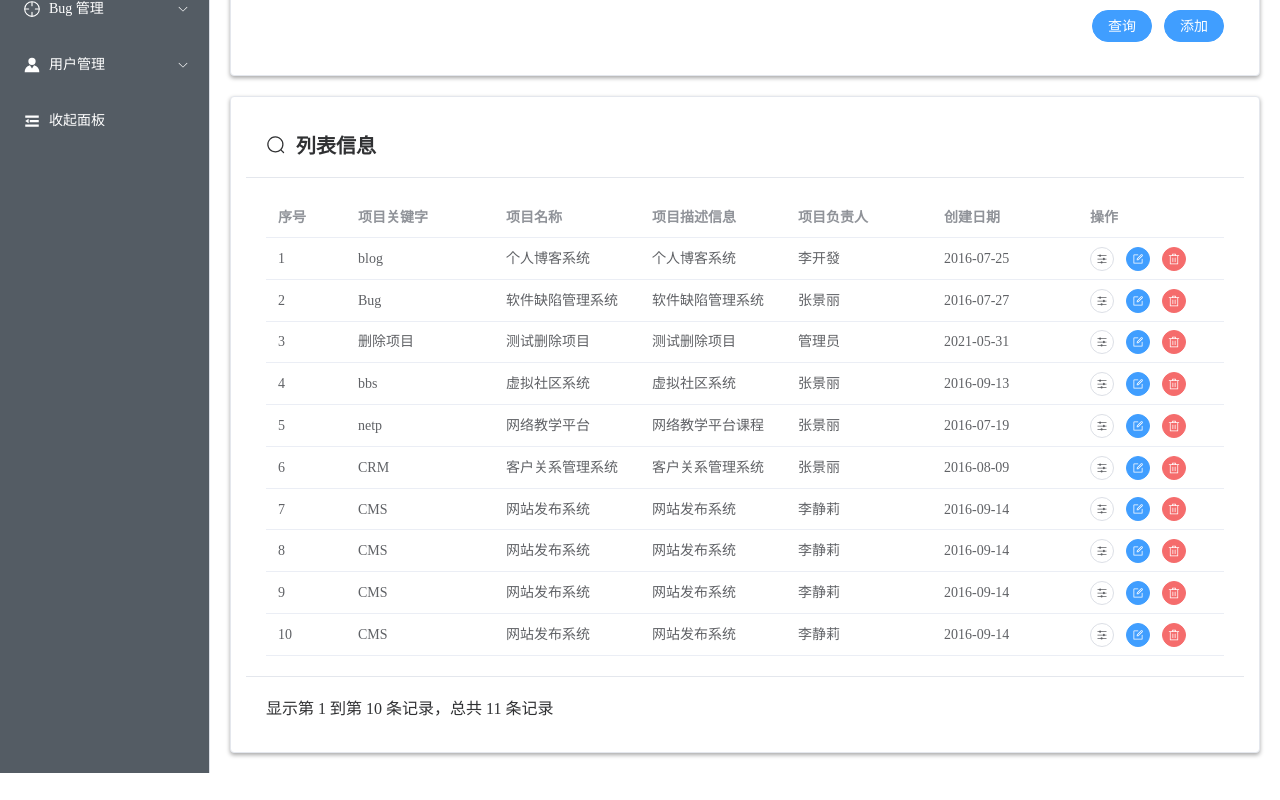
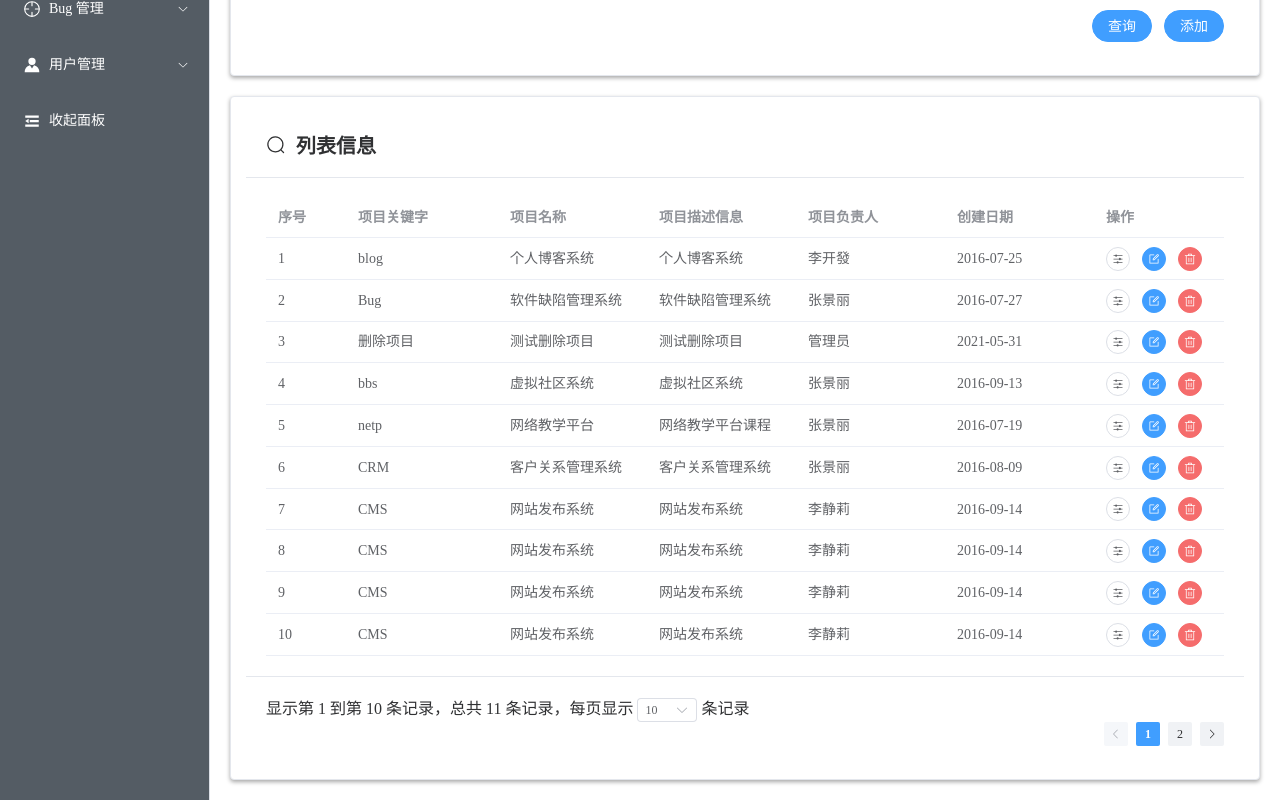
Before and after one commit to sduwh-orz/Neu-Bug-INIT-20230807105330, a Vue app in the folder web/: page /project/list in a window 1280 px wide. Shown: the part 305-1105 px from the top of the page. Before the commit the page ends 1078 px from the top, so only its background shows below. Built offline with nearby package versions, Linux system fonts and the light colour scheme.

Commit message:
Project manage page

```diff
--- a/web/src/views/LoginView.vue
+++ b/web/src/views/LoginView.vue
@@ -1,4 +1,4 @@
-<script>
+<script lang="ts">
 import { reactive } from 'vue'
 export default {
   setup() {
--- /dev/null
+++ b/web/src/views/project/ProjectCreateView.vue
@@ -0,0 +1,10 @@
+<script lang="ts">
+</script>
+
+<template>
+<h1>Project Create</h1>
+</template>
+
+<style>
+
+</style>
--- /dev/null
+++ b/web/src/views/project/ProjectEditView.vue
@@ -0,0 +1,10 @@
+<script lang="ts">
+</script>
+
+<template>
+<h1>Project Update</h1>
+</template>
+
+<style>
+
+</style>
--- a/web/src/views/project/ProjectListView.vue
+++ b/web/src/views/project/ProjectListView.vue
@@ -1,7 +1,11 @@
 <script lang="ts">
 import {Delete, Edit, Operation, Search} from '@element-plus/icons-vue';
 import BreadCrumbNav from "@/components/BreadCrumbNav.vue";
-import { defineComponent, reactive } from "vue";
+import { defineComponent, reactive, ref } from "vue";
+
+const moduleName = "project"
+const defaultPageSize = 10
+const pageSizes = [10, 25]
 
 interface Project {
   id: number
@@ -11,6 +15,7 @@ interface Project {
   owner: string
   created: string
 }
+
 export default defineComponent({
   computed: {
     Operation() {
@@ -23,20 +28,24 @@ export default defineComponent({
       return Edit
     }
   },
-  components: {Delete, Edit, Operation, BreadCrumbNav, Search },
+  components: { Delete, Edit, Operation, BreadCrumbNav, Search },
   mounted() {
-    let data = this.getData()
-    this.nowProjects.length = 0
-    this.nowProjects.splice(0, 0, ...data)
+    this.updateData()
   },
   data() {
     return {
-      page: this.$route.query.page ? Number(this.$route.query.page) : 1,
-      form: reactive({
-        name: ''
-      }),
-      size: this.$route.query.size ? Number(this.$route.query.size) : 10,
-      projects: [
+      keyword: ref(this.$route.query.keyword ? this.$route.query.keyword.toString(): ""),
+      page: ref(this.$route.query.page ? Number(this.$route.query.page) : 1),
+      size: ref(this.$route.query.size ? Number(this.$route.query.size) : defaultPageSize),
+      total: ref(0),
+      start: ref(0),
+      end: ref(0),
+      deleteDialogVisible: ref(false),
+      itemToDelete: undefined,
+      data: reactive([]),
+      defaultPageSize: defaultPageSize,
+      pageSizes: pageSizes,
+      fakeData: [
         {
           id: 1,
           keyword: 'blog',
@@ -114,23 +123,75 @@ export default defineComponent({
           description: "网站发布系统",
           owner: "李静莉",
           created: "2016-09-14"
-        }
+        },
       ],
-      nowProjects: reactive([])
     }
   },
   methods: {
-    getData() {
-      return this.projects.slice((this.page - 1) * this.size, this.page * this.size);
+    getJsonFake() {
+      let filtered = this.keyword.length == 0 ? this.fakeData : this.fakeData.filter((item)=>{
+        return item.name.indexOf(this.keyword) != -1
+      })
+      let result = {
+        data: filtered.slice((this.page - 1) * this.size, this.page * this.size),
+        total: filtered.length,
+        start: (this.page - 1) * this.size + 1,
+        end: this.page * this.size
+      }
+      if (result.start > result.total)
+        result.start = result.total
+      if (result.end > result.total)
+        result.end = result.total
+      return JSON.stringify(result)
     },
-    handleManage(index: number, row: Project) {
-      console.log(index, row)
+    updateData() {
+      let result = JSON.parse(this.getJsonFake())
+      this.total = result.total
+      this.start = result.start
+      this.end = result.end
+      this.data.length = 0
+      Object.assign(this.data, result.data)
     },
-    handleEdit(index: number, row: Project) {
-      console.log(index, row)
+    updateUrl() {
+      let url = "/" + moduleName + "/list?page=" + this.page
+      if (this.size != defaultPageSize)
+        url += "&size=" + this.size;
+      if (this.keyword.length != 0)
+        url += "&keyword=" + this.keyword
+      this.$router.push(url)
     },
-    handleDelete(index: number, row: Project) {
-      console.log(index, row)
+    handleSearch() {
+      this.updateUrl()
+      this.updateData()
+    },
+    handleCreate() {
+      let url = "/" + moduleName + "/create"
+      this.$router.push(url)
+    },
+    handleManage(_: number, row: Project) {
+      let url = "/" + moduleName + "/modules?id=" + row.id
+      this.$router.push(url)
+    },
+    handleEdit(_: number, row: Project) {
+      let url = "/" + moduleName + "/edit?id=" + row.id
+      this.$router.push(url)
+    },
+    handleDelete(_: number, row: Project) {
+      this.deleteDialogVisible = true
+      this.itemToDelete = row
+    },
+    handlePageChange(page: number) {
+      this.page = page
+      this.updateUrl()
+      this.updateData()
+    },
+    handleSizeChange(_: any) {
+      this.updateUrl()
+      this.updateData()
+    },
+    performDelete() {
+      console.log(this.itemToDelete)
+      this.$router.go(0)
     }
   }
 })
@@ -146,16 +207,16 @@ export default defineComponent({
         <span>查询信息</span>
       </div>
     </template>
-    <el-form :model="form" label-width="auto" style="max-width: 600px">
+    <el-form label-width="auto" style="max-width: 600px">
       <el-form-item label="项目名称">
-        <el-input v-model="form.name" />
+        <el-input v-model="keyword" />
       </el-form-item>
     </el-form>
     <template #footer>
       <el-row class="row-bg" justify="end">
         <div class="flex-grow" />
-        <el-button type="primary" round>查询</el-button>
-        <el-button type="primary" round>添加</el-button>
+        <el-button type="primary" @click="handleSearch" round>查询</el-button>
+        <el-button type="primary" @click="handleCreate" round>添加</el-button>
       </el-row>
     </template>
   </el-card>
@@ -166,14 +227,14 @@ export default defineComponent({
         <span>列表信息</span>
       </div>
     </template>
-    <el-table :data="nowProjects" style="width: 100%">
+    <el-table :data="data" style="width: 100%">
       <el-table-column prop="id" label="序号" width="80"/>
       <el-table-column prop="keyword" label="项目关键字"/>
       <el-table-column prop="name" label="项目名称"/>
       <el-table-column prop="description" label="项目描述信息"/>
       <el-table-column prop="owner" label="项目负责人"/>
       <el-table-column prop="created" label="创建日期"/>
-      <el-table-column label="操作">
+      <el-table-column label="操作" width="130">
         <template #default="scope">
           <el-button
               :icon="Operation"
@@ -199,11 +260,60 @@ export default defineComponent({
       </el-table-column>
     </el-table>
     <template #footer>
-      显示第 {{ (page - 1) * size + 1 <= projects.length ? (page - 1) * size + 1 : projects.length }} 到第 {{ page * size <= projects.length ? page * size : projects.length }} 条记录，总共 {{ projects.length }} 条记录
+      <el-row class="row-bg" justify="space-between">
+        <el-col>
+          显示第 {{ start }} 到第 {{ end }} 条记录，总共 {{ total }} 条记录，每页显示
+          <el-select
+              v-model="size"
+              size="small"
+              style="width: 60px"
+              :placeholder="defaultPageSize"
+              @change="handleSizeChange"
+          >
+            <el-option
+                v-for="size in pageSizes"
+                :key="size"
+                :label="size"
+                :value="size"
+            />
+          </el-select> 条记录
+        </el-col>
+        <el-col id="pagination">
+          <el-pagination
+            size="small"
+            background
+            layout="prev, pager, next"
+            class="mt-4"
+            hide-on-single-page
+            :pager-count="11"
+            v-model:current-page="page"
+            v-model:total="total"
+            v-model:page-size="size"
+            @current-change="handlePageChange"
+          />
+        </el-col>
+      </el-row>
     </template>
   </el-card>
+  <el-dialog
+      v-model="deleteDialogVisible"
+      title="确认删除"
+      width="500"
+  >
+    <span>确认删除这个项目吗？</span>
+    <template #footer>
+      <div class="dialog-footer">
+        <el-button @click="deleteDialogVisible = false">取消</el-button>
+        <el-button type="danger" @click="deleteDialogVisible = false; performDelete()">
+          确定
+        </el-button>
+      </div>
+    </template>
+  </el-dialog>
 </template>
 
-<style>
-
+<style scoped>
+#pagination {
+  justify-items: end;
+}
 </style>
--- /dev/null
+++ b/web/src/views/project/ProjectModulesView.vue
@@ -0,0 +1,10 @@
+<script lang="ts">
+</script>
+
+<template>
+<h1>Project Modules</h1>
+</template>
+
+<style>
+
+</style>
```
Also changed, not shown: web/src/router/index.ts (+12 -0 lines).
